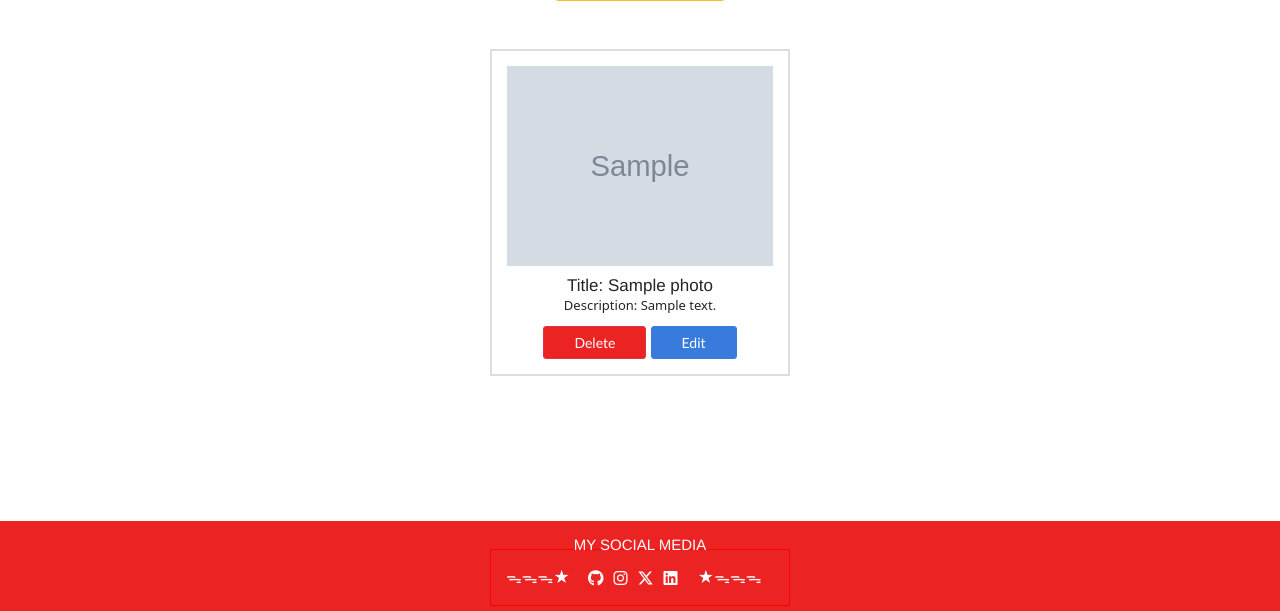
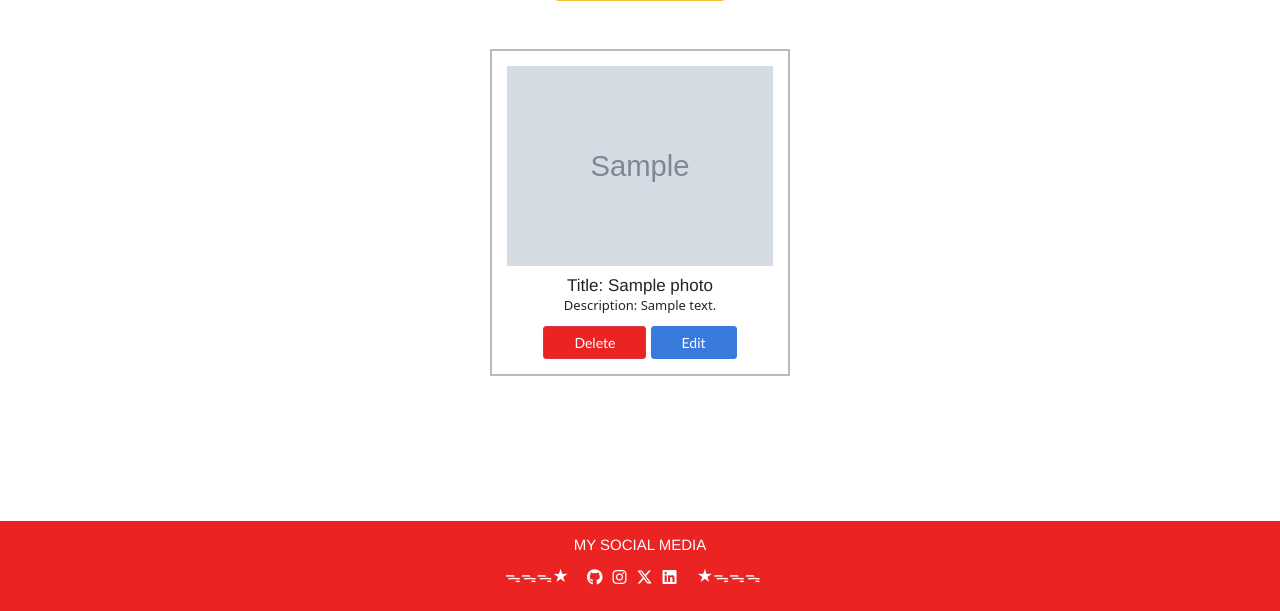
Before and after one commit to vrldelfi/Foto-Album-TUP-Varela--Delfina-, a Python web app: template photo_album/templates/index.html in a window 1280 px wide. Shown: the part 189-800 px from the top of the page. Run offline with Jinja, Linux system fonts and the light colour scheme; the template is opened without the code that fills it: most values are stand-ins (such as "Sample title", 1, 10 or a date in 2020); grey boxes marked "Sample" are stand-in pictures; some libraries are stand-ins or nearby versions.

Commit message:
last update maybe (?

```diff
--- a/photo_album/static/style.css
+++ b/photo_album/static/style.css
@@ -118,7 +118,7 @@ h4 {
   display: flex;
   flex-direction: column;
   justify-content: space-between;
-  border: 2px solid #ddd;
+  border: 2px solid #bababa;
   width: auto;
   height: auto;
   padding: 15px;
@@ -218,7 +218,6 @@ a {
   margin-left: auto;
   margin-right: auto;
   width: 300px;
-  border: 1px solid red;
 }
 .social-link{
   color: white;
```
